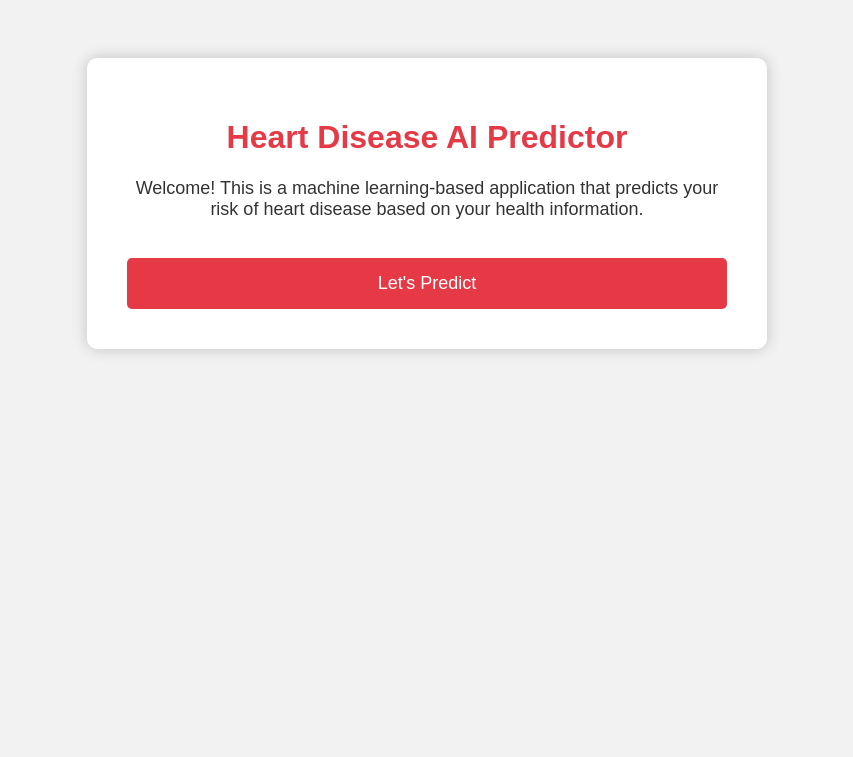
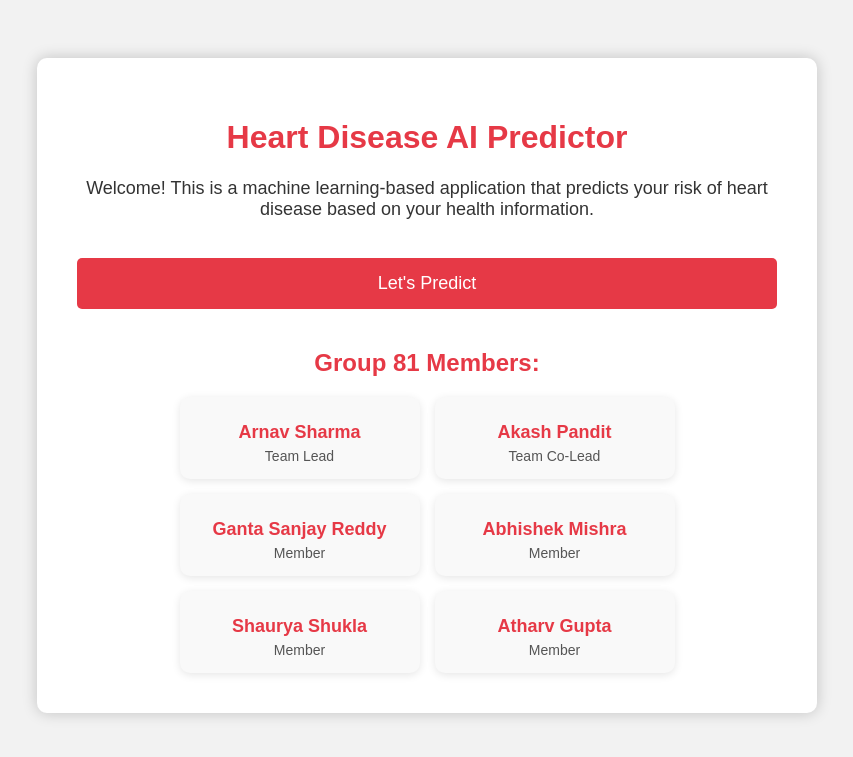
Before and after one commit to CartoonSketch/HDP-Project, a Flask app: page / in a window 1280 px wide. Shown: the top 757 px of the page, without its empty margins (213-1066 px from the left). Run offline with Flask 3, Linux system fonts and the light colour scheme; parts of the project's set-up code (start-up, migrations or seed data) failed here and were passed over.

Commit message:
Update index.html

```diff
--- a/templates/index.html
+++ b/templates/index.html
@@ -15,7 +15,7 @@
             background-color: #ffffff;
             border-radius: 10px;
             padding: 40px;
-            max-width: 600px;
+            max-width: 700px;
             margin: auto;
             box-shadow: 0px 0px 15px rgba(0,0,0,0.2);
         }
@@ -39,6 +39,38 @@
         .btn:hover {
             background-color: #d62828;
         }
+        /* Team Section */
+        .team {
+            margin-top: 40px;
+        }
+        .team h2 {
+            color: #e63946;
+            margin-bottom: 20px;
+        }
+        .team-cards {
+            display: flex;
+            flex-wrap: wrap;
+            justify-content: center;
+            gap: 15px;
+        }
+        .team-card {
+            background-color: #f9f9f9;
+            border-radius: 10px;
+            padding: 15px 20px;
+            width: 200px;
+            box-shadow: 0 2px 8px rgba(0,0,0,0.1);
+            text-align: center;
+        }
+        .team-card h3 {
+            margin: 10px 0 5px 0;
+            color: #e63946;
+            font-size: 18px;
+        }
+        .team-card p {
+            margin: 0;
+            font-size: 14px;
+            color: #555555;
+        }
     </style>
 </head>
 <body>
@@ -48,6 +80,37 @@
         <a href="{{ url_for('predict') }}">
             <button class="btn">Let's Predict</button>
         </a>
+
+        <!-- Team Members Section -->
+        <div class="team">
+            <h2>Group 81 Members:</h2>
+            <div class="team-cards">
+                <div class="team-card">
+                    <h3>Arnav Sharma</h3>
+                    <p>Team Lead</p>
+                </div>
+                <div class="team-card">
+                    <h3>Akash Pandit</h3>
+                    <p>Team Co-Lead</p>
+                </div>
+                <div class="team-card">
+                    <h3>Ganta Sanjay Reddy</h3>
+                    <p>Member</p>
+                </div>
+                <div class="team-card">
+                    <h3>Abhishek Mishra</h3>
+                    <p>Member</p>
+                </div>
+                <div class="team-card">
+                    <h3>Shaurya Shukla</h3>
+                    <p>Member</p>
+                </div>
+                <div class="team-card">
+                    <h3>Atharv Gupta</h3>
+                    <p>Member</p>
+                </div>
+            </div>
+        </div>
     </div>
 </body>
 </html>
```
